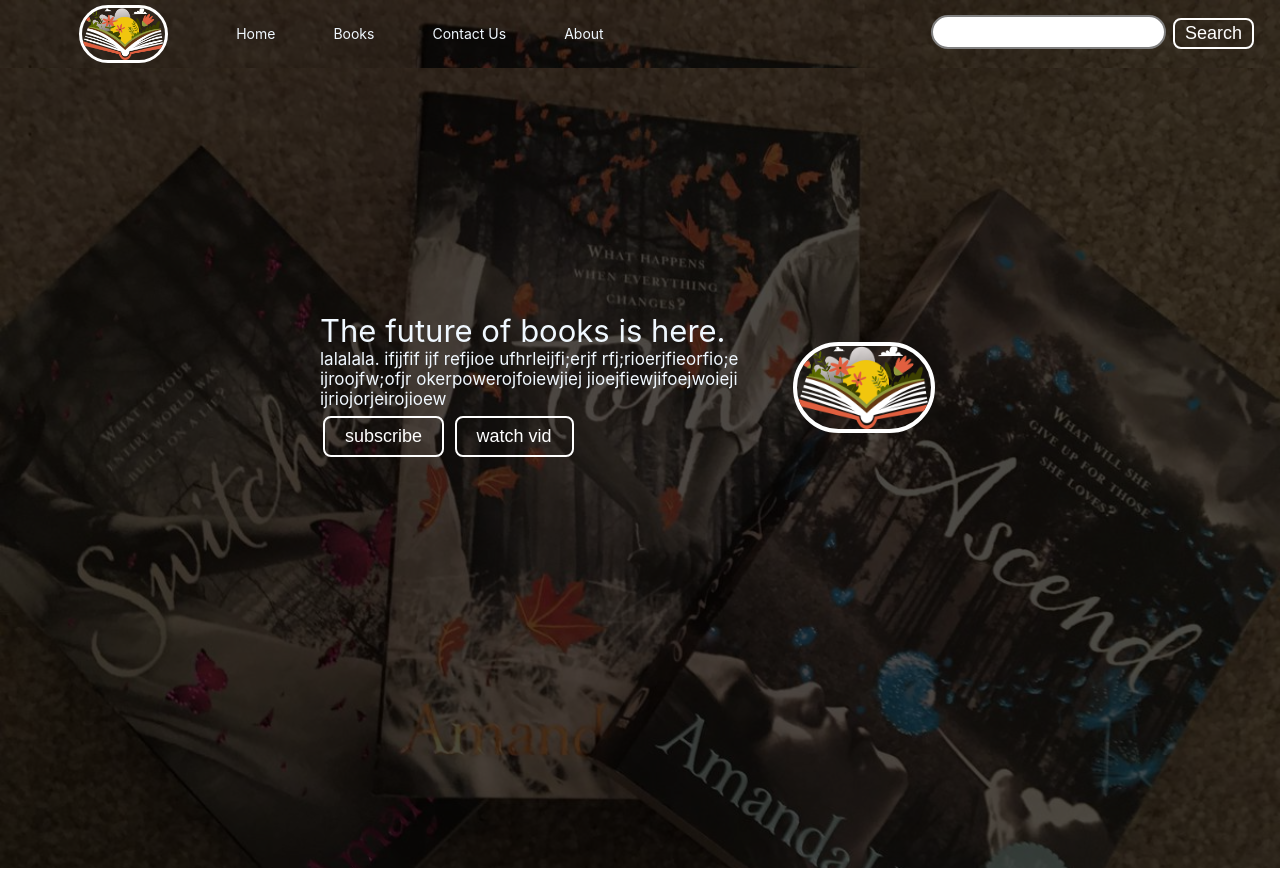
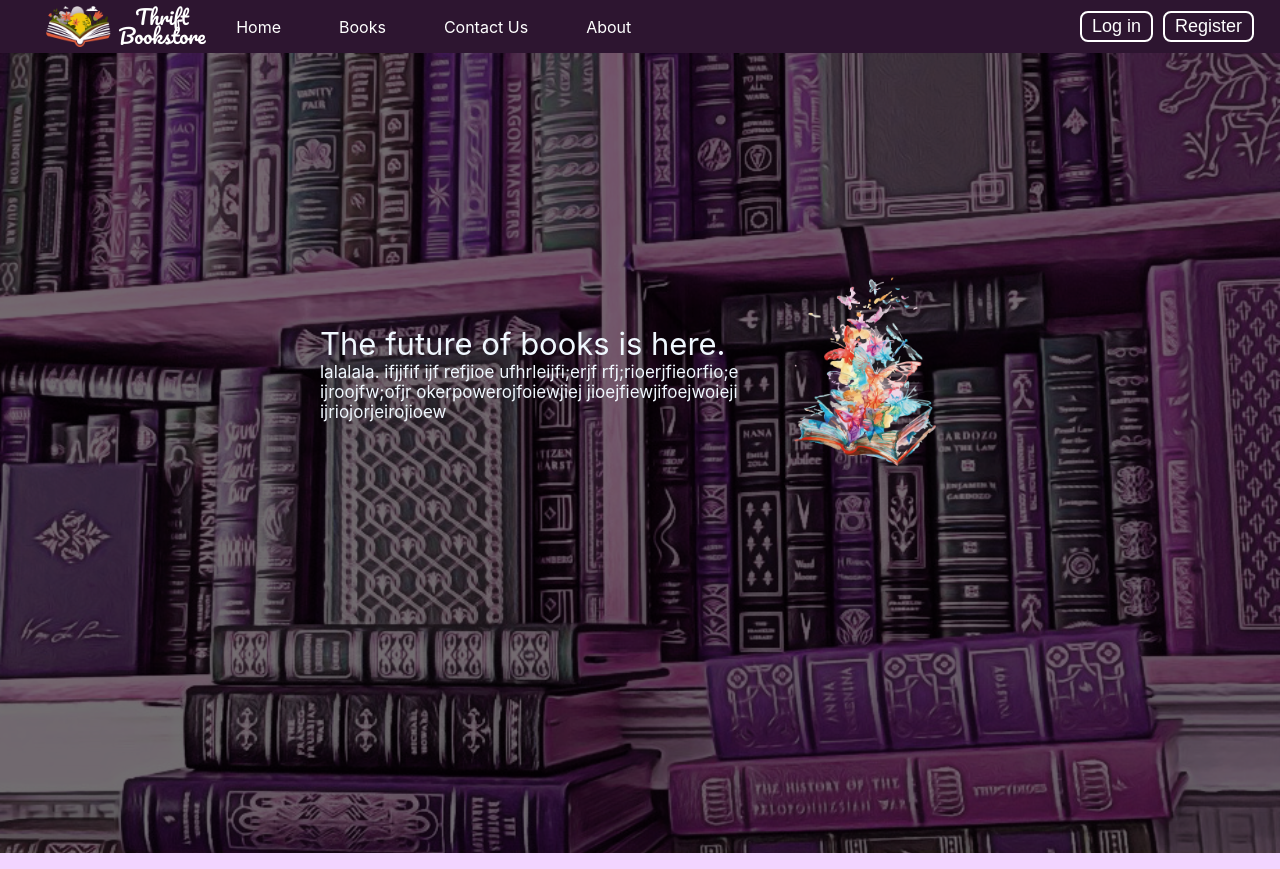
Before and after one commit to tracyshrestha/Thrift-Bookstore, a PHP site: page / in a window 1280 px wide. Shown: the top 869 px of the page. Run offline with PHP 8.4, Linux system fonts and the light colour scheme.

Commit message:
third commit

```diff
--- a/css/style.css
+++ b/css/style.css
@@ -14,10 +14,16 @@ html{
     align-items: center;
 }
 .logo img{
-    width: 50%;
-    border: 3px solid white;
+    width: 40%;
+
     border-radius: 50px;
     margin: 5px;
+}
+.txt{
+    line-height: 19px;
+    font-size: 20px;
+    text-align: center;
+    font-family: 'Pacifico', cursive;
 }
 .navbar{
     display: flex;
@@ -26,14 +32,16 @@ html{
     position: sticky;
     top: 0;
     cursor: pointer;
+    background-color: rgb(45, 21, 48);
 
 }
 .nav-list{
+    color: rgb(255, 255, 255);
     width: 70%;
-    /* background-color: blueviolet; */
     display: flex;
     /*justify-content: center;*/
     align-items: center;
+
 
 }
 .nav-list li{
@@ -43,22 +51,21 @@ html{
 }
 .nav-list li a{
     text-decoration: none;
-    color: aliceblue;
-    font-size: 14px;
+    color: rgb(255, 255, 255);
+    font-size: 16px;
     font-family: -apple-system, BlinkMacSystemFont, 'Segoe UI', Roboto, Oxygen, Ubuntu, Cantarell, 'Open Sans', 'Helvetica Neue', sans-serif;
 
 }
 
 .nav-list li a:hover{
     text-decoration: none;
-    color: rgb(19, 132, 231);
+    color: rgb(229, 152, 248);
 
 
 }
 .rightNav{
-    /* background-color: brown; */
     width: 30%;
-    padding: 0 23px;
+    padding: 4px 23px;
     text-align: right;
 }
 
@@ -68,8 +75,9 @@ html{
     border: 2px solid gray;
     border-radius: 19px;
 }
+
 .background{
-    background: rgba(0, 0, 0, 0.7) url('../img/b.jpg');
+    background: rgba(0, 0, 0, 0.55) url('../img/bg1.png');
     background-size: cover;
     background-blend-mode: darken;
 }
@@ -97,9 +105,8 @@ html{
 
 }
 .secondHalf img{
-    width: 70%;
-    border: 4px solid white;
-    border-radius: 150px;
+    width: 80%;
+
     display: block;
     margin: auto;
 
@@ -126,12 +133,16 @@ html{
     padding: 3px 10px;
     vertical-align: middle;
 }
+.btn:hover{
+    background: rgb(242, 213, 255);
+    color:rgb(45, 21, 48) ;
+}
 .section{
-
+    background-color: rgb(242, 213, 255);
     display: flex;
     align-items: center;
     justify-content: space-evenly;
-    max-width: 80%;
+    max-width: 100%;
     margin: auto;
     font-family: 'Roboto', sans-serif;
     padding: 10px;
@@ -159,7 +170,10 @@ html{
     margin-top: 9px;
 }
 .contact{
-    background-color: rgb(156, 113, 196);
+    background-color: rgb(194, 129, 255);
+}
+.foott{
+    background-color: rgb(45, 21, 48);
 }
 .text-footer{
     text-align: center;
--- a/index.html
+++ b/index.html
@@ -10,19 +10,25 @@
 
     <title>Thrift Bookstore</title>
 </head>
+<link href="https://fonts.googleapis.com/css2?family=Pacifico&display=swap" rel="stylesheet">
+<link href="https://fonts.googleapis.com/css2?family=Pacifico&family=Roboto+Slab:wght@500&display=swap"
+    rel="stylesheet">
 
 <body>
-    <nav class="navbar background h-nav-resp">
+    <nav class="navbar h-nav-resp">
         <ul class="nav-list v-class-resp">
-            <div class="logo"><img src="img/a.png" alt="logo"> </div>
+            <div class="logo">
+                <img src="img/a.png" alt="logo">
+                <div class="txt">Thrift Bookstore</div>
+            </div>
             <li><a href="#home">Home</a></li>
             <li><a href="#books">Books</a></li>
             <li><a href="#contact">Contact Us</a></li>
             <li><a href="#about">About</a></li>
         </ul>
         <div class="rightNav v-class-resp">
-            <input type="text" name="search" id="search">
-            <button class="btn btn-sm">Search</button>
+            <button class="btn btn-sm">Log in</button>
+            <button class="btn btn-sm">Register</button>
         </div>
         <div class="burger">
             <div class="line"></div>
@@ -32,23 +38,20 @@
         </div>
 
     </nav>
-    <section class="background firstSection">
-        <div class="box-main" id="books">
+    <section class="background firstSection" id="home">
+        <div class="box-main">
             <div class="firstHalf">
                 <p class="text-big">The future of books is here.</p>
                 <p class="text-small">lalalala. ifjjfif ijf refjioe ufhrleijfi;erjf rfj;rioerjfieorfio;e ijroojfw;ofjr
                     okerpowerojfoiewjiej jioejfiewjifoejwoieji ijriojorjeirojioew </p>
-                <div class="buttons">
-                    <button class="btn">subscribe</button>
-                    <button class="btn">watch vid</button>
-                </div>
+
             </div>
             <div class="secondHalf">
-                <img src="img/a.png" alt="img">
+                <img src="img/pngegg (7).png" alt="img">
             </div>
         </div>
     </section>
-    <section class="section">
+    <section class="section" id="books">
         <div class="paras">
             <p class="sectionTag text-big">Lorem ipsum dolor, sit amet consectetur adipisicing elit. Natus atque do
             </p>
@@ -97,7 +100,7 @@
         <br>
         <br>
     </section>
-    <footer class="background" id="about">
+    <footer class="foott" id="about">
         <p class="text-footer">
             CopyRight &copy; 2021 -www.ThriftBookstore.com -All Rights Reserved
         </p>
```
Also changed, not shown: img/bg1.png (added).
